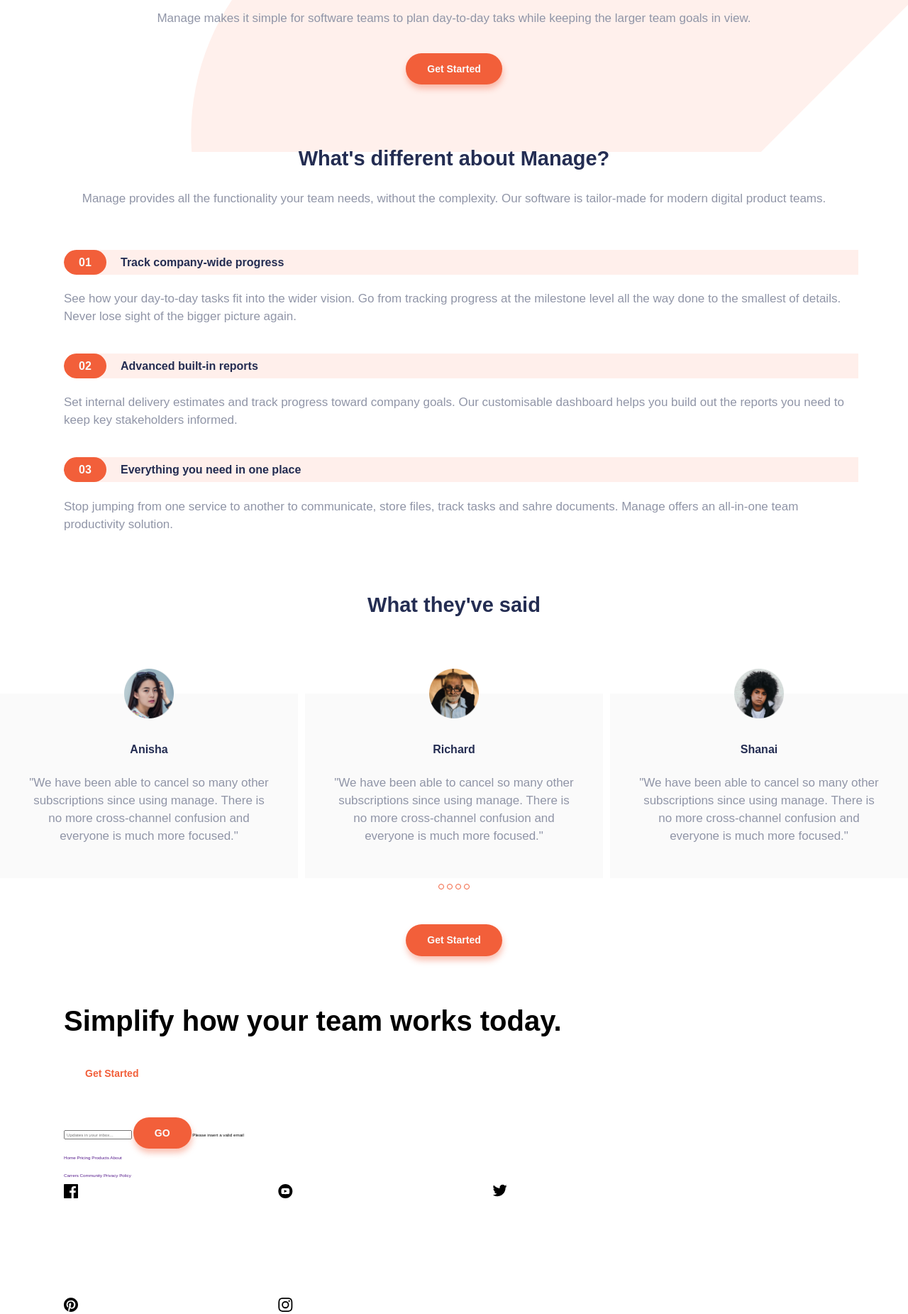
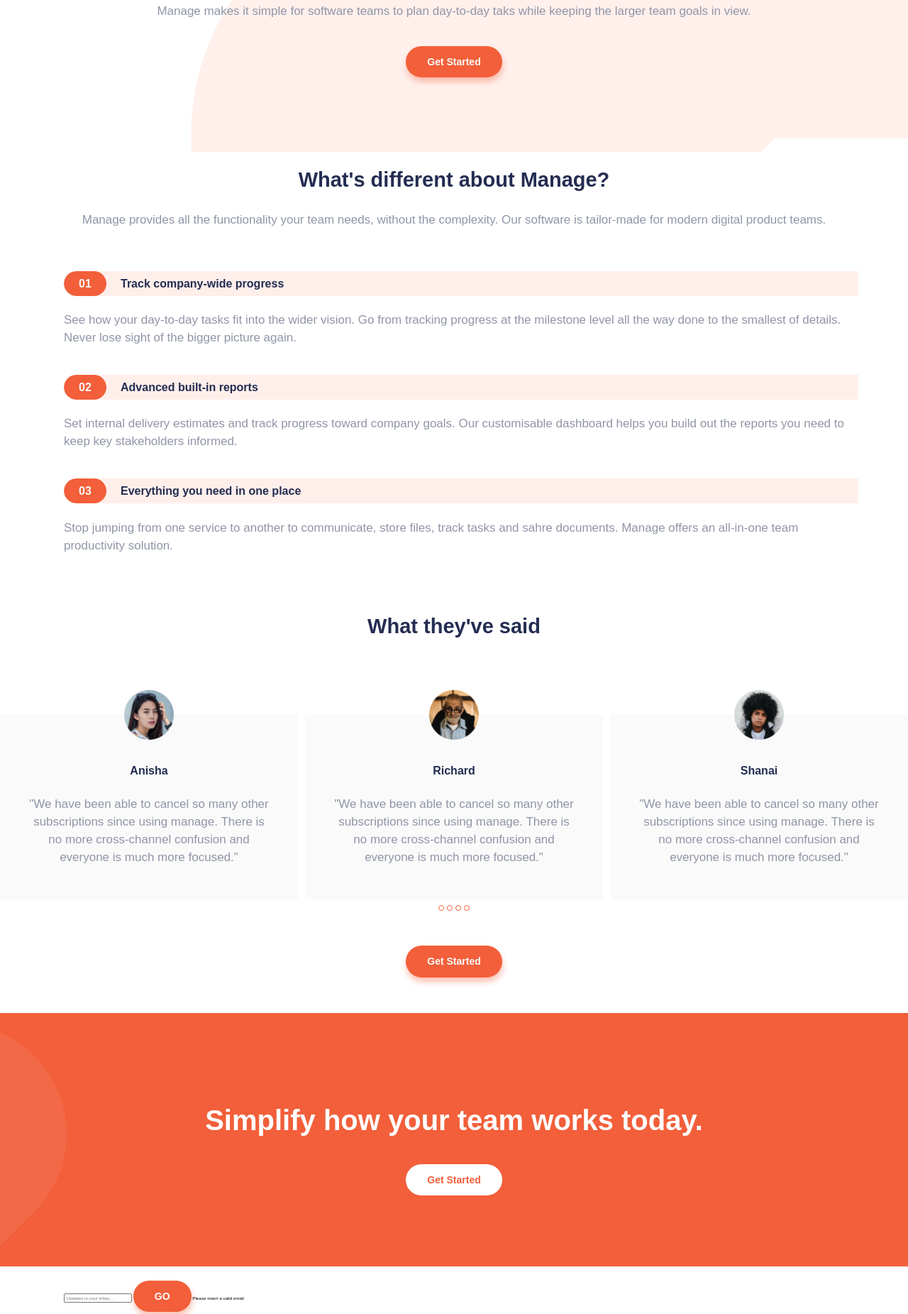
Before and after one commit to lucas-rocha/manage-landing-page, a website: page src/index.html in a window 1280 px wide. Shown: the part 606-2457 px from the top of the page at 71% size. Drawn offline with nearby package versions, Linux system fonts and the light colour scheme; files that its build step writes are made by us from their sources.

Commit message:
Update styles

```diff
--- a/src/scss/_layout.scss
+++ b/src/scss/_layout.scss
@@ -26,3 +26,46 @@
   align-items: center;
   padding-top: 4rem;
 }
+
+/*------- SECTION INTRO ---------*/
+.intro__container {
+  display: flex;
+  flex-direction: column;
+  justify-content: center;
+  align-items: center;
+}
+
+/*------- CONTENT SECTION -------*/
+
+.features {
+  position: relative;
+  &::before {
+    width: 100%;
+    height: 81.4rem;
+    position: absolute;
+    content: '';
+    background: url('../images/bg-tablet-pattern.svg') no-repeat;
+    background-size: 90% auto;
+    background-position: 59vw -16vw;
+    z-index: -99;
+    right: 0;
+    top: -60vw;
+  }
+}
+
+.features__container {
+  padding-top: 6rem;
+}
+
+.testimonials__container {
+  padding-bottom: 5rem;
+}
+
+.get-started {
+  background: $BrightRed;
+  text-align: center;
+  padding: 8rem 0;
+  background-image: url('../images/bg-simplify-section-mobile.svg');
+  background-repeat: no-repeat;
+  background-position: 0 50%;
+}
--- a/src/scss/_module.scss
+++ b/src/scss/_module.scss
@@ -178,3 +178,12 @@
 .testimonial__button {
   margin-top: 2rem;
 }
+
+/* --------- section get-started ---------------*/
+
+.get-started__title {
+  color: #fff;
+}
+.get-started__button {
+  margin-top: 1rem;
+}
```
